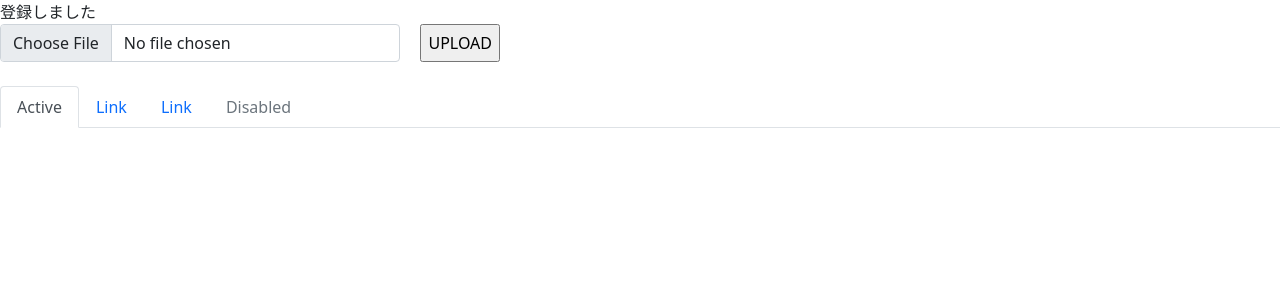
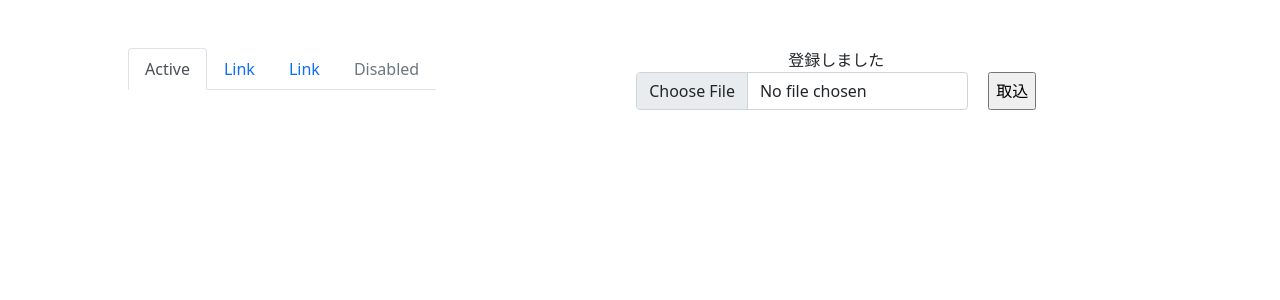
Before and after one commit to kawamura-katsufumi/python-test, a Django app: page /plac8/upload/ in a window 1280 px wide. Shown: the top 300 px of the page. Run offline with Django 3.2, Linux system fonts and the light colour scheme.

Commit message:
note2359

```diff
--- a/python/dj_test/plac8/templates/plac8/index.html
+++ b/python/dj_test/plac8/templates/plac8/index.html
@@ -12,7 +12,7 @@
         flex-direction: row;
     }
     .class1 {
-        height: 150px;
+        height: 100px;
     }
     .class2 {
         display: flex;
--- a/python/dj_test/plac8/templates/plac8/left.html
+++ b/python/dj_test/plac8/templates/plac8/left.html
@@ -73,9 +73,8 @@
         margin: 0px 7px;
         padding: 0px 5px;
         font-size: 0.9em;
-        /* width: 50px; */
-        color: #bbb;
-        /* background-color: #faf0e6; */
+        color: rgb(225, 225, 225);
+        /* background-color: #faf0e6;  */
         /* border: 2px solid #bbb;
         border-radius: 5px; */
     }
--- a/python/dj_test/plac8/templates/plac8/top.html
+++ b/python/dj_test/plac8/templates/plac8/top.html
@@ -16,18 +16,12 @@
 
 </head>
 <body>
-    {{test}}
-    <div style="width: 500px;">
-      <form action="{% url 'plac8:upload' %}" method="POST" enctype="multipart/form-data">
-        {% csrf_token %}
-        <div class="class1">
-          <input class="form-control" type="file" name="excel" value="" required>
-          <input type="submit" name="btn_upload" value="UPLOAD" style="margin-left: 20px;">
-        </div>
-      </form>
-    </div>
+  <div align="center">
+    <div style="width: 80%;">
 
-    <div class="mt-4">
+        <div class="class1 mt-5">
+
+			<div>
 				<ul class="nav nav-tabs">
 				<li class="nav-item">
 					<a class="nav-link active" aria-current="page" href="#">Active</a>
@@ -43,5 +37,20 @@
 				</li>
 				</ul>
 			</div>
+
+			<div style="width: 400px; margin-left: 200px;">
+				{{test}}
+				<form action="{% url 'plac8:upload' %}" method="POST" enctype="multipart/form-data">
+				{% csrf_token %}
+				<div class="class1">
+					<input class="form-control" type="file" name="excel" value="" required>
+					<input type="submit" name="btn_upload" value="取込" style="margin-left: 20px;">
+				</div>
+				</form>
+			</div>
+
+        </div>
+    </div>
+  </div>
 </body>
 </html>
```
Also changed, not shown: python/dj_test/db.sqlite3. Lines whose indentation alone changed are shown as unchanged.
